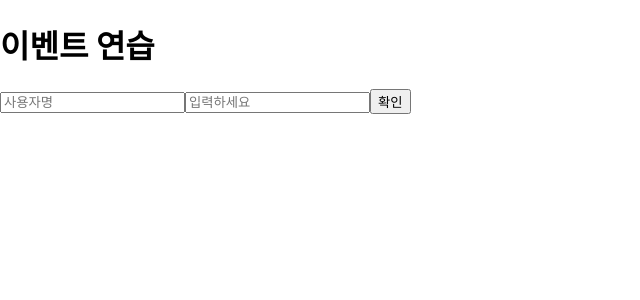
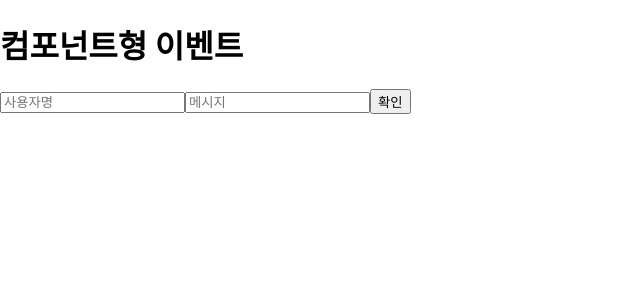
Before and after one commit to Bhanjo/React_study, a React (Create React App) app in the folder book_react/: page / in a window 1280 px wide. Shown: the top 300 px of the page, without its empty margins (0-640 px from the left). Built offline with nearby package versions, Linux system fonts and the light colour scheme.

Commit message:
0704_component event handling

```diff
--- a/book_react/src/EventPractice.js
+++ b/book_react/src/EventPractice.js
@@ -1,55 +1,43 @@
-import React, { Component } from 'react';
+import React, { useState } from 'react';
 
-class EventPractice extends Component {
-    state = {
-        username: '',
-        message:'',
+const EventPractice = () => {
+    const [username, setUsername] = useState('');
+    const [message, setMessage] = useState('');
+    const onChangeUsername = e => setUsername(e.target.value);
+    const onChangeMessage = e => setMessage(e.target.value);
+
+    // 이벤트 핸들링
+    const onClick = () => {
+        alert(username + ': ' + message);
+        setUsername('');
+        setMessage('');
     }
-
-    // 이벤트 핸들 메소드
-    handleChange = (e) => {
-        this.setState({
-            // 타겟의 이름에 따라 state에 input의 값 저장
-            [e.target.name]: e.target.value
-        });
-    }
-    handleClick = () => {
-        alert(this.state.username +': ' + this.state.message);
-        this.setState({
-            username: '',
-            message: '',
-        })
-    }
-    handleKeyPress = (e) => {
+    const onKeyPress = e => {
         if(e.key === 'Enter') {
-            this.handleClick();
+            onClick();
         }
     }
-
-    render() {
-        return(
+    return (
         <div>
-                <h1>이벤트 연습</h1>
+            <h1>컴포넌트형 이벤트</h1>
             <input
                 type="text"
                 name="username"
                 placeholder="사용자명"
-                    value={this.state.username}
-                    onChange={this.handleChange}
+                value={username}
+                onChange={onChangeUsername}
             />
             <input
                 type="text"
                 name="message"
-                    placeholder="입력하세요"
-                    value={this.state.message}
-                    onChange={this.handleChange}
-                    onKeyPress={this.handleKeyPress}
+                placeholder="메시지"
+                value={message}
+                onChange={onChangeMessage}
+                onKeyPress={onKeyPress}
             />
-                <button onClick={this.handleClick}>확인</button>
-                <h1>{this.state.message}</h1>
+            <button onClick={onClick}>확인</button>
         </div>
-        );
-    }
-}
+    )
+};
 
 export default EventPractice;
```
Lines whose indentation alone changed are shown as unchanged.
